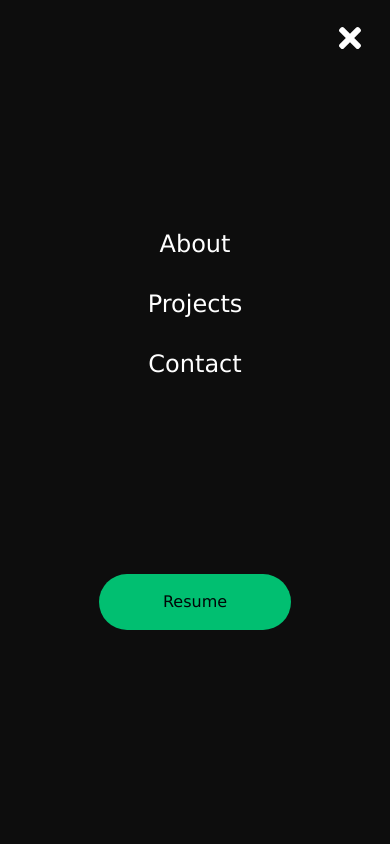
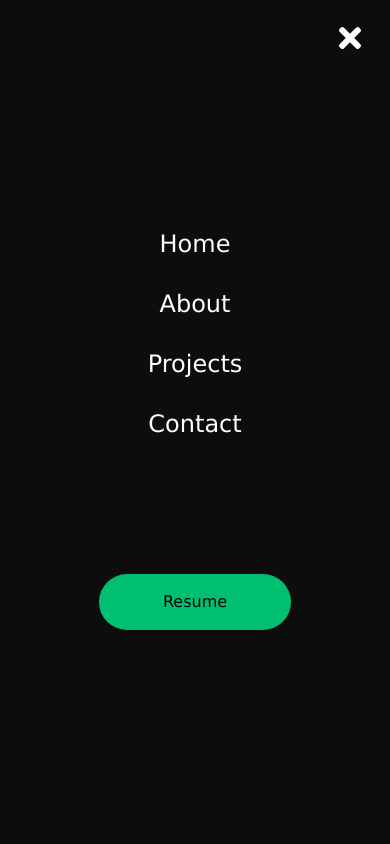
Before and after one commit to mkhaikin/michaelkhaikin, a React (Create React App) app: page / in a window 390 px wide. Both pictures are taken after a click on the element 346 px from the left and 47 px from the top of the page. Shown: the top 844 px of the page. Built offline with nearby package versions, Linux system fonts and the light colour scheme.

Commit message:
Update: fixed sidebar links

```diff
--- a/src/components/Sidebar/SidebarElems.js
+++ b/src/components/Sidebar/SidebarElems.js
@@ -1,6 +1,5 @@
 import styled from "styled-components";
 import { Link as LinkR } from "react-router-dom";
-import { Link as LinkS } from "react-scroll";
 import { FaTimes } from "react-icons/fa";
 
 export const SidebarContainer = styled.aside`
@@ -47,7 +46,7 @@ export const SidebarMenu = styled.ul`
   }
 `;
 
-export const SidebarLink = styled(LinkS)`
+export const SidebarLink = styled(LinkR)`
   display: flex;
   align-items: center;
   justify-content: center;
--- a/src/components/Sidebar/index.js
+++ b/src/components/Sidebar/index.js
@@ -18,6 +18,9 @@ const Sidebar = ({ isOpen, toggle }) => {
       </Icon>
       <SidebarWrapper>
         <SidebarMenu>
+          <SidebarLink to="/" onClick={toggle}>
+            Home
+          </SidebarLink>
           <SidebarLink to="about" onClick={toggle}>
             About
           </SidebarLink>
```
